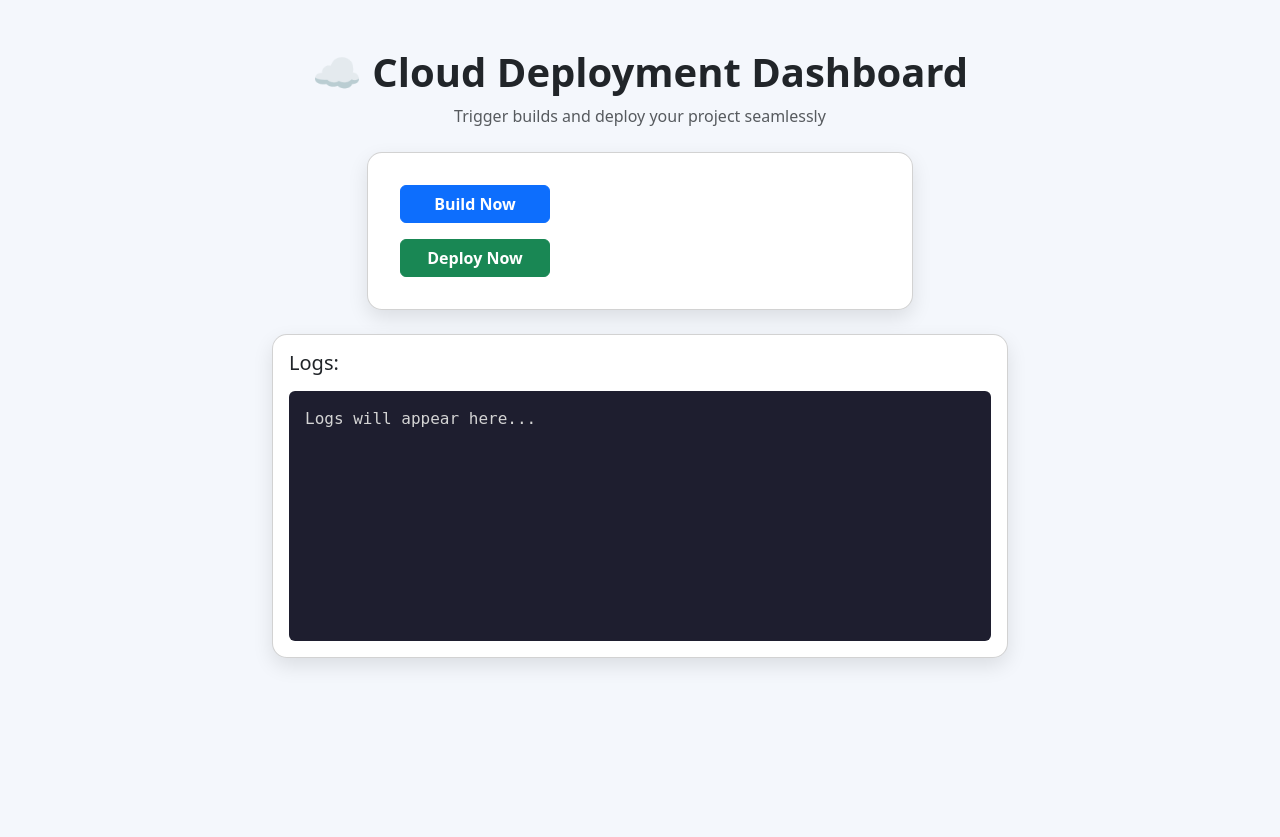
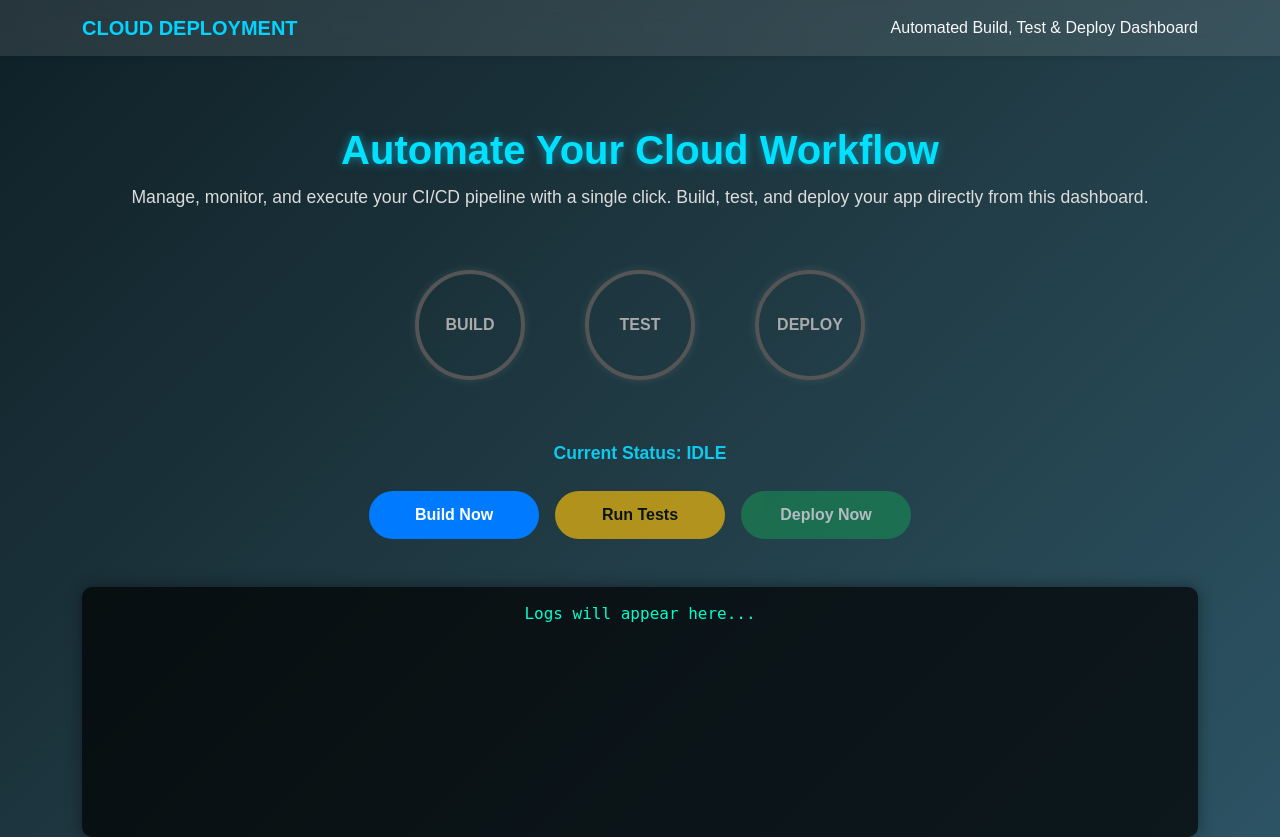
Before and after one commit to GVLNeha6/Pipelining_pythonApp, a Flask app: page / in a window 1280 px wide. Before the commit the page ends 666 px from the top, so only its background shows below. Run offline with Flask 3, Linux system fonts and the light colour scheme.

Commit message:
Modified index.html

```diff
--- a/templates/index.html
+++ b/templates/index.html
@@ -1,74 +1,191 @@
 <!DOCTYPE html>
-<html>
+<html lang="en">
 <head>
+  <meta charset="UTF-8">
+  <meta name="viewport" content="width=device-width, initial-scale=1.0">
   <title>Cloud Deployment Dashboard</title>
   <link href="https://cdn.jsdelivr.net/npm/bootstrap@5.3.1/dist/css/bootstrap.min.css" rel="stylesheet">
   <style>
     body {
-            background-color: #f4f7fc;
+      background: linear-gradient(135deg, #0f2027, #203a43, #2c5364);
+      font-family: 'Poppins', sans-serif;
+      color: #fff;
     }
-        .card {
-            border-radius: 15px;
-            box-shadow: 0 8px 20px rgba(0,0,0,0.1);
+    .navbar {
+      background: rgba(255, 255, 255, 0.1);
+      backdrop-filter: blur(10px);
     }
-        #output {
-            background-color: #1e1e2f;
-            color: #d4d4d4;
+    .navbar-brand {
+      font-weight: 700;
+      color: #00d4ff !important;
+    }
+    .hero-section {
+      text-align: center;
+      margin-top: 70px;
+    }
+    .hero-section h1 {
+      font-weight: 800;
+      color: #00e0ff;
+      text-shadow: 0 0 10px rgba(0, 224, 255, 0.5);
+    }
+    .hero-section p {
+      color: #dcdcdc;
+      margin-top: 10px;
+      font-size: 1.1rem;
+    }
+    .status-section {
+      display: flex;
+      justify-content: center;
+      align-items: center;
+      gap: 60px;
+      margin: 60px 0;
+    }
+    .status-circle {
+      width: 110px;
+      height: 110px;
+      border: 4px solid #555;
+      border-radius: 50%;
+      display: flex;
+      justify-content: center;
+      align-items: center;
+      flex-direction: column;
+      font-weight: 600;
+      color: #aaa;
+      transition: all 0.4s ease;
+      box-shadow: 0 0 10px rgba(255,255,255,0.1);
+    }
+    .status-circle.completed {
+      border-color: #00ff9d;
+      color: #00ff9d;
+      box-shadow: 0 0 15px #00ff9d;
+    }
+    .btn {
+      width: 170px;
+      padding: 12px;
+      font-weight: 600;
+      border-radius: 30px;
+      transition: 0.3s;
+    }
+    .btn:hover {
+      transform: scale(1.05);
+    }
+    .btn-primary { background: #007bff; border: none; }
+    .btn-warning { background: #ffc107; border: none; color: #000; }
+    .btn-success { background: #28a745; border: none; }
+    .log-box {
+      background-color: rgba(0,0,0,0.7);
+      color: #00ffcc;
+      border-radius: 10px;
+      padding: 15px;
+      height: 250px;
+      overflow-y: auto;
+      margin-top: 30px;
       font-family: monospace;
+      box-shadow: 0 0 15px rgba(0,0,0,0.4);
     }
-        .btn-custom {
-            width: 150px;
+    .deploy-success {
+      color: #00ff9d;
       font-weight: bold;
+      margin-top: 20px;
+      font-size: 1.3rem;
+      text-shadow: 0 0 10px #00ff9d;
     }
   </style>
 </head>
 <body>
+  <nav class="navbar navbar-light shadow-sm">
+    <div class="container">
+      <a class="navbar-brand" href="#">CLOUD DEPLOYMENT</a>
+      <span class="text-light">Automated Build, Test & Deploy Dashboard</span>
+    </div>
+  </nav>
 
-<div class="container py-5">
-    <div class="text-center mb-4">
-        <h1 class="fw-bold">☁ Cloud Deployment Dashboard</h1>
-        <p class="text-muted">Trigger builds and deploy your project seamlessly</p>
+  <div class="container hero-section">
+    <h1>Automate Your Cloud Workflow</h1>
+    <p>Manage, monitor, and execute your CI/CD pipeline with a single click. Build, test, and deploy your app directly from this dashboard.</p>
+
+    <div class="status-section">
+      <div id="buildStatus" class="status-circle">BUILD</div>
+      <div id="testStatus" class="status-circle">TEST</div>
+      <div id="deployStatus" class="status-circle">DEPLOY</div>
     </div>
 
-    <div class="row justify-content-center mb-4">
-        <div class="col-md-6">
-            <div class="card p-4 text-center">
-                <button id="buildBtn" class="btn btn-primary btn-custom m-2">Build Now</button>
-                <button id="deployBtn" class="btn btn-success btn-custom m-2">Deploy Now</button>
-            </div>
-        </div>
+    <p id="statusText" class="text-info fw-bold">Current Status: IDLE</p>
+
+    <div class="mt-4 d-flex justify-content-center gap-3">
+      <button id="buildBtn" class="btn btn-primary">Build Now</button>
+      <button id="testBtn" class="btn btn-warning" disabled>Run Tests</button>
+      <button id="deployBtn" class="btn btn-success" disabled>Deploy Now</button>
     </div>
 
-    <div class="row justify-content-center">
-        <div class="col-md-8">
-            <div class="card p-3">
-                <h5 class="mb-3">Logs:</h5>
-                <div id="output" class="p-3 rounded" style="height:250px; overflow-y:auto;">
-                    Logs will appear here...
-                </div>
-            </div>
-        </div>
-    </div>
+    <div id="deploySuccessMsg" class="deploy-success"></div>
+
+    <div class="log-box mt-5" id="output">Logs will appear here...</div>
   </div>
 
   <script>
-    async function runAction(action) {
+    const buildBtn = document.getElementById('buildBtn');
+    const testBtn = document.getElementById('testBtn');
+    const deployBtn = document.getElementById('deployBtn');
     const output = document.getElementById('output');
-        output.innerHTML += `\n> Running ${action}...\n`;
+    const statusText = document.getElementById('statusText');
+    const deployMsg = document.getElementById('deploySuccessMsg');
 
-        try {
-            const res = await fetch(`/${action}`, { method: 'POST' });
-            const data = await res.text();
-            output.innerHTML += data + '\n';
-            output.scrollTop = output.scrollHeight; // auto-scroll
-        } catch (err) {
-            output.innerHTML += 'Error: ' + err + '\n';
-        }
+    function logMessage(msg) {
+      output.innerHTML += `\n${msg}`;
+      output.scrollTop = output.scrollHeight;
     }
 
-    document.getElementById('buildBtn').onclick = () => runAction('build');
-    document.getElementById('deployBtn').onclick = () => runAction('deploy');
+    buildBtn.addEventListener('click', async () => {
+      buildBtn.disabled = true;
+      logMessage('> Starting build...');
+      statusText.textContent = 'Current Status: BUILDING...';
+      try {
+        const res = await fetch('/build', { method: 'POST' });
+        const text = await res.text();
+        logMessage(text);
+        document.getElementById('buildStatus').classList.add('completed');
+        logMessage('✅ Build completed successfully!');
+        statusText.textContent = 'Current Status: BUILD COMPLETED';
+        testBtn.disabled = false;
+      } catch (err) {
+        logMessage(`Error: ${err}`);
+      }
+    });
+
+    testBtn.addEventListener('click', async () => {
+      testBtn.disabled = true;
+      logMessage('> Running tests...');
+      statusText.textContent = 'Current Status: TESTING...';
+      try {
+        const res = await fetch('/test', { method: 'POST' });
+        const text = await res.text();
+        logMessage(text);
+        document.getElementById('testStatus').classList.add('completed');
+        logMessage('🧪 All tests passed!');
+        statusText.textContent = 'Current Status: TEST COMPLETED';
+        deployBtn.disabled = false;
+      } catch (err) {
+        logMessage(`Error: ${err}`);
+      }
+    });
+
+    deployBtn.addEventListener('click', async () => {
+      deployBtn.disabled = true;
+      logMessage('> Starting deployment...');
+      statusText.textContent = 'Current Status: DEPLOYING...';
+      try {
+        const res = await fetch('/deploy', { method: 'POST' });
+        const text = await res.text();
+        logMessage(text);
+        document.getElementById('deployStatus').classList.add('completed');
+        logMessage('🚀 Deployment completed successfully!');
+        statusText.textContent = 'Current Status: DEPLOYED SUCCESSFULLY';
+        deployMsg.textContent = '🎉 Application Deployed Successfully!';
+      } catch (err) {
+        logMessage(`Error: ${err}`);
+      }
+    });
   </script>
-
 </body>
 </html>
```
Lines whose indentation alone changed are shown as unchanged.
